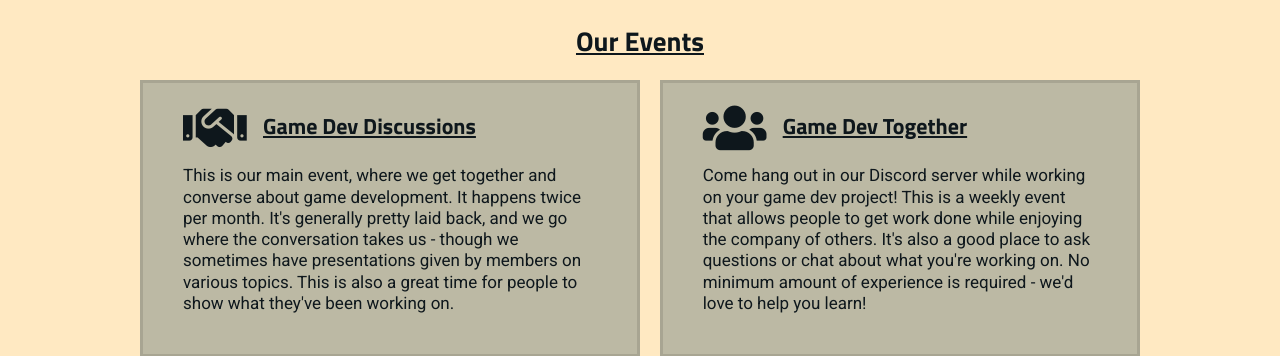
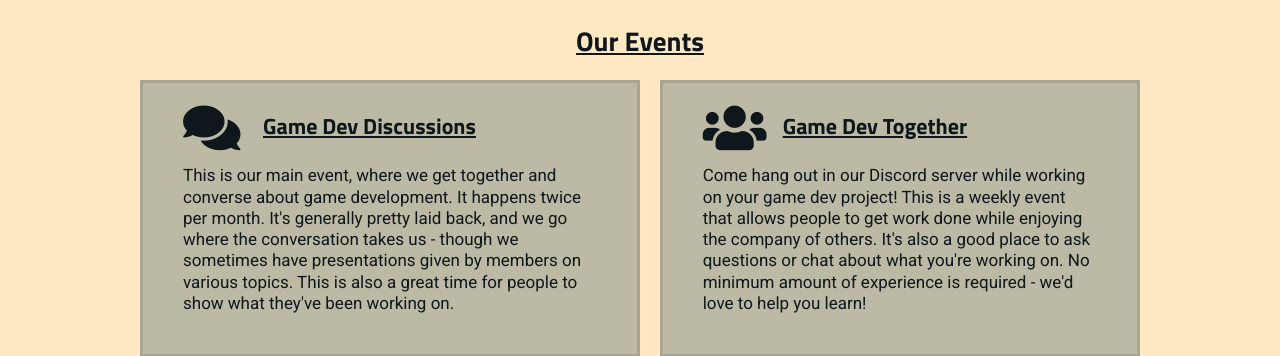
Before and after one commit to iowa-city-game-dev/iowa-city-game-dev.github.io, a Jekyll site: the page built from index.html, in a window 1280 px wide. Shown: the part 491-847 px from the top of the page. Built offline with Jekyll 4.4.1, drawn with Linux system fonts in a browser that asks for light colours.

Commit message:
Change icon for Game Dev Discussions

```diff
--- a/index.html
+++ b/index.html
@@ -52,7 +52,7 @@ showLogo: true
   <div class="content-container event-container">
     <article>
       <div class="icon">
-        <i class="fas fa-3x fa-handshake" aria-hidden="true"></i>
+        <i class="fas fa-3x fa-comments" aria-hidden="true"></i>
       </div>
       <h2>Game Dev Discussions</h2>
       <p>
```
